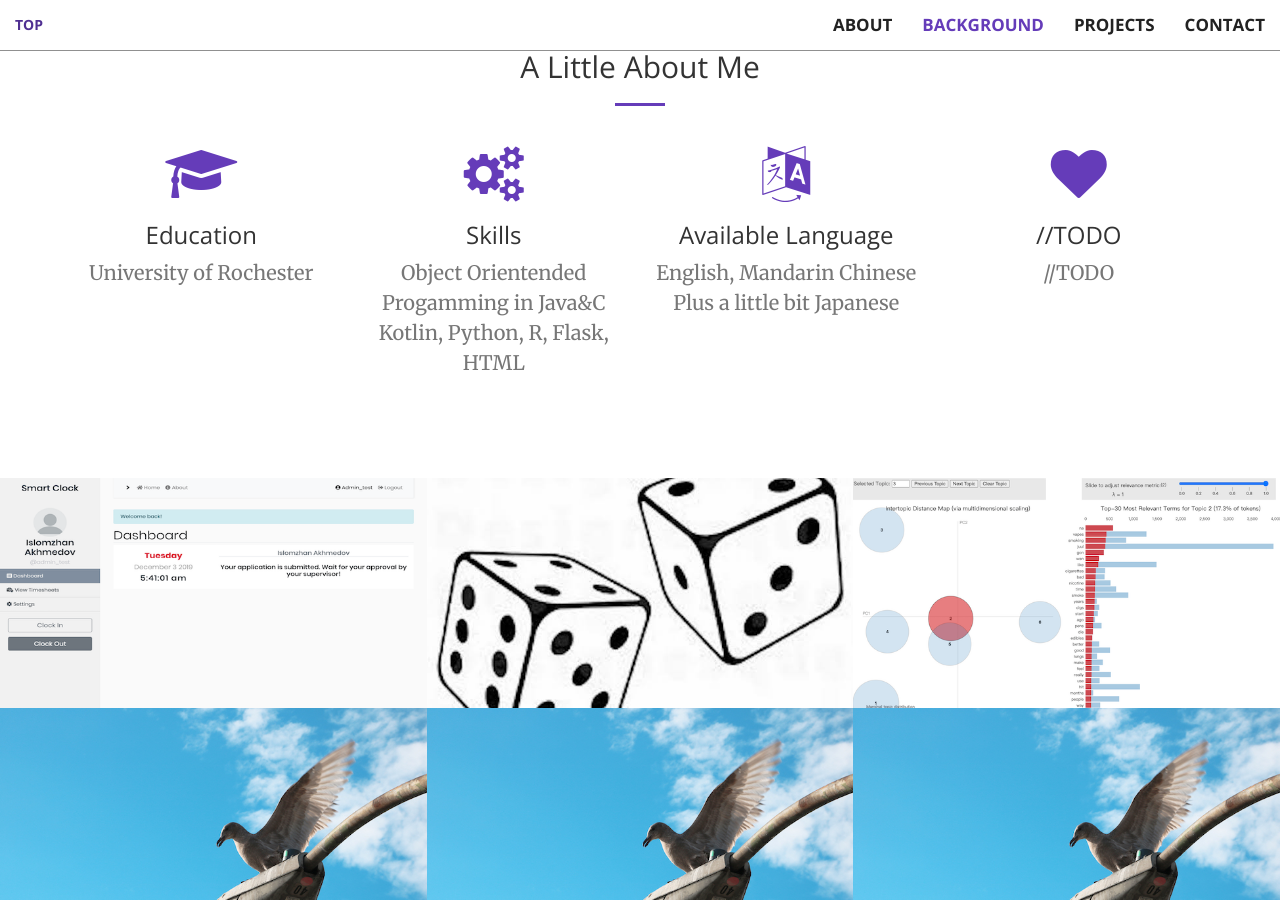
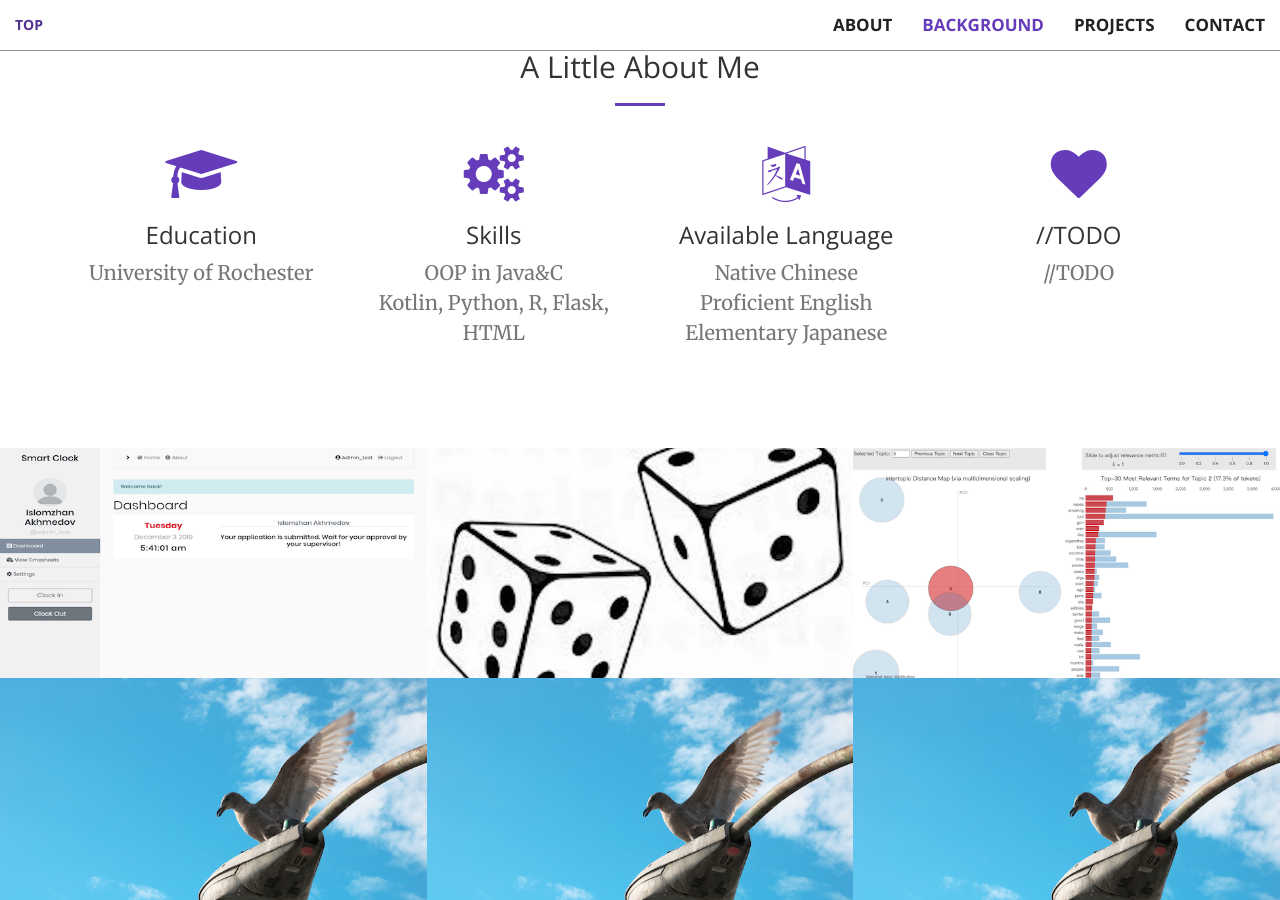
Before and after one commit to o0BB0o/o0BB0o.github.io, a Jekyll site: the page built from index.html, in a window 1280 px wide and 900 px high, scrolled down 1356 px. Built offline with Jekyll 4.4.1, drawn with Linux system fonts in a browser that asks for light colours.

Commit message:
Update services.html

```diff
--- a/_includes/services.html
+++ b/_includes/services.html
@@ -20,7 +20,7 @@
                 <div class="service-box">
                     <i class="fa fa-4x fa-gears wow bounceIn text-primary" data-wow-delay=".1s"></i>
                     <h3>Skills</h3>
-                    <p class="text-muted">Object Orientended Progamming in Java&C</p>
+                    <p class="text-muted">OOP in Java&C</p>
                     <p class="text-muted">Kotlin, Python, R, Flask, HTML</p>
                 </div>
             </div>
@@ -28,8 +28,9 @@
                 <div class="service-box">
                     <i class="fa fa-4x fa-language wow bounceIn text-primary" data-wow-delay=".2s"></i>
                     <h3>Available Language</h3>
-                    <p class="text-muted">English, Mandarin Chinese</p>
-                    <p class="text-muted">Plus a little bit Japanese</p>
+                    <p class="text-muted">Native Chinese</p>
+                    <p class="text-muted">Proficient English </p>
+                    <p class="text-muted">Elementary Japanese </p>
                 </div>
             </div>
             <div class="col-lg-3 col-md-6 text-center">
```
